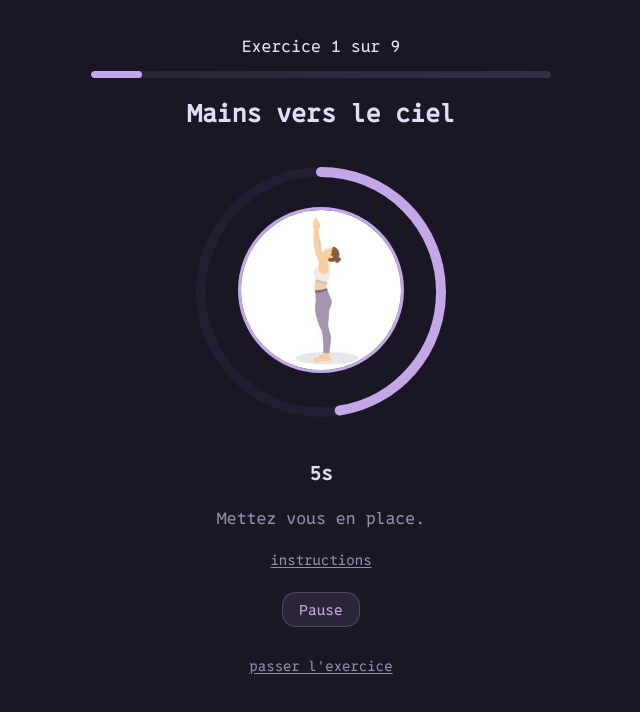
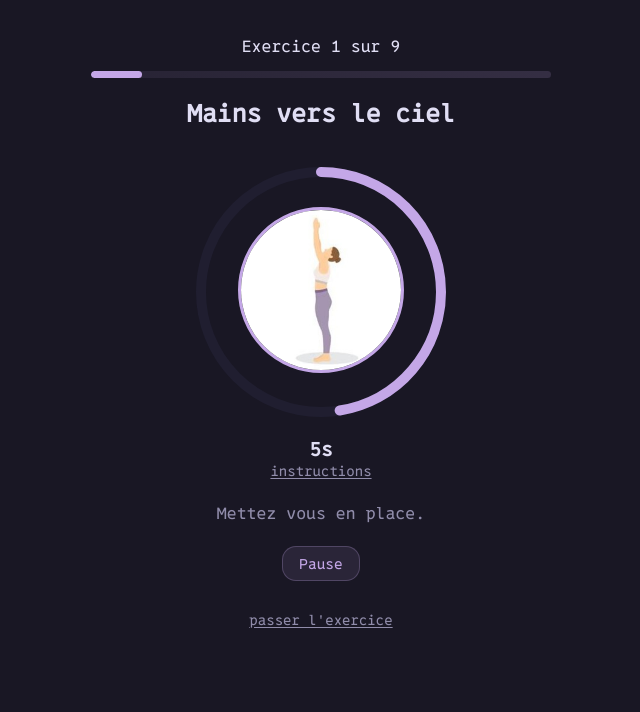
Before and after one commit to Tchoup7790/morning-streching, a Vue app: page /routine in a window 1280 px wide. Shown: the top 712 px of the page, without its empty margins (319-959 px from the left). Built offline with nearby package versions, Linux system fonts and the light colour scheme.

Commit message:
Séparation des composants

```diff
--- /dev/null
+++ b/src/components/arc-timer.vue
@@ -0,0 +1,229 @@
+<template>
+  <div>
+    <!-- SVG circular timer wrapper -->
+    <svg :width="SIZE" :height="SIZE" class="timer-svg">
+      <!-- Static background arc -->
+      <circle
+        :cx="CENTER"
+        :cy="CENTER"
+        :r="RADIUS"
+        :stroke-width="STROKE"
+        fill="none"
+        class="timer-bg"
+      />
+
+      <!-- Dynamic animated arc -->
+      <circle
+        ref="progressCircle"
+        :cx="CENTER"
+        :cy="CENTER"
+        :r="RADIUS"
+        :stroke-width="STROKE"
+        fill="none"
+        stroke-linecap="round"
+        :stroke-dasharray="CIRCUMFERENCE"
+        :stroke-dashoffset="CIRCUMFERENCE"
+        style="transform: rotate(-90deg); transform-origin: 50% 50%"
+        class="timer-progress"
+      />
+    </svg>
+
+    <!-- Image centered OVER the circle -->
+    <div class="image-wrapper">
+      <img :src="props.image" alt="exercice-image" class="exercise-image" />
+    </div>
+
+    <!-- Remaining time -->
+    <h3 class="timer-value">{{ state.remaining }}s</h3>
+
+    <!-- Drawer Toggler -->
+    <a href="#" @click.prevent="emit('openDrawer')">Instructions</a>
+  </div>
+</template>
+
+<script setup lang="ts">
+import { gsap } from "gsap";
+import { onUnmounted, reactive, ref, watch } from "vue";
+
+// Audio for last three seconds
+const beepD = new Audio("/sounds/beep-down.mp3");
+beepD.preload = "auto";
+
+// Audio for first second
+const beepU = new Audio("/sounds/beep-up.mp3");
+beepU.preload = "auto";
+
+// Props from parent defining exercise duration
+const props = defineProps({
+  duration: {
+    type: Number,
+    required: true,
+  },
+  image: {
+    type: String,
+    required: true,
+  },
+  isPaused: {
+    type: Boolean,
+    required: true,
+  },
+});
+
+// Reference to animated circle
+const progressCircle = ref<SVGCircleElement | null>(null);
+
+// State structure
+interface CustomTimerState {
+  remaining: number; // seconds left in current phase
+  lastRemaining: number; // last second left in current phase
+}
+
+// Initial state values
+const state: CustomTimerState = reactive({
+  remaining: 0,
+  lastRemaining: 0,
+});
+
+// Event emitted when exercise phase finishes
+const emit = defineEmits<{
+  (e: "openDrawer"): void;
+  (e: "finished"): void;
+}>();
+
+// SVG dimensions and geometry
+const SIZE = 250;
+const STROKE = 10;
+const CENTER = SIZE / 2;
+const RADIUS = (SIZE - STROKE) / 2;
+const CIRCUMFERENCE = 2 * Math.PI * RADIUS;
+
+// GSAP animation reference
+let gsapTween: gsap.core.Tween | null = null;
+
+// Function handling timer animation
+function runTimer(duration: number, onDone: () => void) {
+  if (!progressCircle.value) return;
+
+  // Kill previous animations if any
+  gsapTween?.kill();
+
+  // Make remaining the duration of the animation
+  state.remaining = duration;
+
+  // Reset animation
+  const anim = { progress: 0 };
+
+  // Trigger start sound
+  try {
+    beepU.currentTime = 0;
+    beepU.play();
+  } catch (_) {}
+
+  // Reset arc to full circle
+  gsap.set(progressCircle.value, {
+    strokeDashoffset: CIRCUMFERENCE,
+  });
+
+  // Start animation
+  gsapTween = gsap.to(anim, {
+    progress: 1,
+    duration,
+    ease: "none",
+    onUpdate: () => {
+      // Update arc visual offset
+      const offset = CIRCUMFERENCE * (1 - anim.progress);
+      gsap.set(progressCircle.value, { strokeDashoffset: offset });
+
+      // Update remaining seconds
+      const newRemaining = Math.ceil(duration * (1 - anim.progress));
+      state.remaining = newRemaining;
+
+      // Trigger sound during last 3 seconds
+      if (
+        state.lastRemaining !== newRemaining &&
+        state.remaining <= 3 &&
+        state.remaining > 0
+      ) {
+        try {
+          beepD.currentTime = 0;
+          beepD.play();
+        } catch (_) {}
+      }
+
+      state.lastRemaining = newRemaining;
+    },
+    onComplete: onDone,
+  });
+}
+
+// Handle new duration
+watch(
+  () => props.duration,
+  (value) => {
+    if (value) {
+      runTimer(value, () => emit("finished"));
+    }
+  },
+);
+
+// Handle Pause/Resume
+watch(
+  () => props.isPaused,
+  (value) => {
+    if (!gsapTween) return;
+
+    if (!value) {
+      gsapTween.resume();
+    } else {
+      gsapTween.pause();
+    }
+  },
+);
+
+// Clean animation on destroy
+onUnmounted(() => gsapTween?.kill());
+</script>
+
+<style scoped>
+.timer-svg {
+  display: block;
+  padding: 20px 0;
+}
+
+.timer-value {
+  margin: 0;
+}
+
+.timer-bg {
+  stroke: var(--rp-overlay);
+  opacity: 0.6;
+}
+
+.timer-progress {
+  stroke: var(--color-primary);
+  transition: stroke-dashoffset 0.25s linear;
+}
+
+.image-wrapper {
+  position: absolute;
+  top: 60px;
+  left: 50%;
+  transform: translateX(-50%);
+  width: 160px;
+  height: 160px;
+  border-radius: 50%;
+  overflow: hidden;
+  border: 3px solid var(--color-primary);
+  background: var(--rp-surface);
+  display: flex;
+  justify-content: center;
+  align-items: center;
+  z-index: 10;
+}
+
+.exercise-image {
+  width: 100%;
+  height: 100%;
+  object-fit: cover;
+}
+</style>
--- a/src/components/custom-timer.vue
+++ b/src/components/custom-timer.vue
@@ -1,48 +1,17 @@
 <template>
   <div class="container">
-    <!-- SVG circular timer wrapper -->
-    <svg :width="SIZE" :height="SIZE" class="timer-svg">
-      <!-- Static background arc -->
-      <circle
-        :cx="CENTER"
-        :cy="CENTER"
-        :r="RADIUS"
-        :stroke-width="STROKE"
-        fill="none"
-        class="timer-bg"
-      />
-
-      <!-- Dynamic animated arc -->
-      <circle
-        ref="progressCircle"
-        :cx="CENTER"
-        :cy="CENTER"
-        :r="RADIUS"
-        :stroke-width="STROKE"
-        fill="none"
-        stroke-linecap="round"
-        :stroke-dasharray="CIRCUMFERENCE"
-        :stroke-dashoffset="CIRCUMFERENCE"
-        style="transform: rotate(-90deg); transform-origin: 50% 50%"
-        class="timer-progress"
-      />
-    </svg>
-
-    <!-- Image centered OVER the circle -->
-    <div class="image-wrapper" ref="imageRef">
-      <img :src="props.image" alt="exercice-image" class="exercise-image" />
-    </div>
-
-    <!-- Remaining time -->
-    <h3 class="timer-value">{{ state.remaining }}s</h3>
+    <ArcTimer
+      :duration="state.duration"
+      :is-paused="state.isPaused"
+      :image="props.image"
+      @finished="handleFinishTimer"
+      @open-drawer="openDrawer"
+    />
 
     <!-- Status label depending on phase -->
     <p class="timer-status" ref="statusRef">
       {{ state.isWaiting ? "Mettez vous en place." : "C'est parti !" }}
     </p>
-
-    <!-- Drawer Toggler -->
-    <a href="#" @click.prevent="openDrawer">Instructions</a>
 
     <!-- Pause / Resume button -->
     <button @click="togglePause" ref="pauseRef">
@@ -59,27 +28,11 @@
 <script setup lang="ts">
 import { gsap } from "gsap";
 import InstructionsDrawer from "./instructions-drawer.vue";
-import {
-  onMounted,
-  onUnmounted,
-  reactive,
-  ref,
-  watch,
-  type PropType,
-} from "vue";
-
-// Audio for last three seconds
-const beepD = new Audio("/sounds/beep-down.mp3");
-beepD.preload = "auto";
-
-const beepU = new Audio("/sounds/beep-up.mp3");
-beepU.preload = "auto";
+import ArcTimer from "./arc-timer.vue";
+import { onMounted, reactive, ref, watch, type PropType } from "vue";
 
 // Waiting time before exercise starts
 const WAITING_TIME = 10;
-
-// Store last remaining value to avoid repeated sound calls
-let lastRemaining = WAITING_TIME;
 
 // Props from parent defining exercise duration
 const props = defineProps({
@@ -98,14 +51,12 @@ const props = defineProps({
 });
 
 // Reference to animated
-const progressCircle = ref<SVGCircleElement | null>(null);
-const timeRef = ref<HTMLElement | null>(null);
 const statusRef = ref<Element | null>(null);
 const pauseRef = ref<Element | null>(null);
 
 // State structure
 interface CustomTimerState {
-  remaining: number; // seconds left in current phase
+  duration: number; // seconds left in current phase
   isPaused: boolean; // pause status
   isWaiting: boolean; // indicates waiting or exercise phase
   showDrawer: boolean; // show drawer
@@ -113,104 +64,31 @@ interface CustomTimerState {
 
 // Initial state values
 const state: CustomTimerState = reactive({
-  remaining: WAITING_TIME,
+  duration: 0,
   isPaused: false,
   isWaiting: true,
   showDrawer: false,
 });
 
 // Event emitted when exercise phase finishes
-const emit = defineEmits<{
-  (e: "finished"): void;
-}>();
-
-// SVG dimensions and geometry
-const SIZE = 250;
-const STROKE = 10;
-const CENTER = SIZE / 2;
-const RADIUS = (SIZE - STROKE) / 2;
-const CIRCUMFERENCE = 2 * Math.PI * RADIUS;
-
-// GSAP animation reference
-let gsapTween: gsap.core.Tween | null = null;
-
-// Function handling timer animation
-function runTimer(duration: number, onDone: () => void) {
-  if (!progressCircle.value) return;
-
-  // Kill previous animations if any
-  gsapTween?.kill();
-
-  state.remaining = duration;
-  const anim = { progress: 0 };
-
-  // Reset arc to full circle
-  gsap.set(progressCircle.value, {
-    strokeDashoffset: CIRCUMFERENCE,
-  });
-
-  // Start animation
-  gsapTween = gsap.to(anim, {
-    progress: 1,
-    duration,
-    ease: "none",
-    onUpdate: () => {
-      // Update arc visual offset
-      const offset = CIRCUMFERENCE * (1 - anim.progress);
-      gsap.set(progressCircle.value, { strokeDashoffset: offset });
-
-      // Update remaining seconds
-      const newRemaining = Math.ceil(duration * (1 - anim.progress));
-      state.remaining = newRemaining;
-
-      // Trigger sound during last 3 seconds
-      if (
-        lastRemaining !== newRemaining &&
-        newRemaining <= 3 &&
-        newRemaining > 0
-      ) {
-        try {
-          beepD.currentTime = 0;
-          beepD.play();
-        } catch (_) {}
-      }
-
-      lastRemaining = newRemaining;
-    },
-    onComplete: onDone,
-  });
-}
+const emit = defineEmits<(e: "finished") => void>();
 
 // Combined waiting + exercise cycle
-function startFullCycle() {
-  state.isWaiting = true;
-
-  // Beep on start
-  try {
-    beepU.currentTime = 0;
-    beepU.play();
-  } catch (_) {}
-
-  // First run: waiting countdown
-  runTimer(WAITING_TIME, () => {
+function handleFinishTimer() {
+  if (state.isWaiting) {
     state.isWaiting = false;
-
-    // Second run: exercise countdown
-    runTimer(props.duration, () => {
-      emit("finished");
-    });
-  });
+    state.duration = props.duration;
+  } else {
+    state.isWaiting = true;
+    emit("finished");
+  }
 }
 
 // Pause or resume animation
 function togglePause() {
-  if (!gsapTween) return;
-
   if (state.isPaused) {
-    gsapTween.resume();
     state.isPaused = false;
   } else {
-    gsapTween.pause();
     state.isPaused = true;
   }
 }
@@ -223,10 +101,7 @@ function openDrawer() {
 }
 
 // Start on mount
-onMounted(() => startFullCycle());
-
-// Clean animation on destroy
-onUnmounted(() => gsapTween?.kill());
+onMounted(() => (state.duration = WAITING_TIME));
 
 // Animate status text ("Mettez-vous en place." / "C'est parti !")
 watch(
@@ -271,55 +146,9 @@ watch(
   padding-bottom: 30px;
 }
 
-/* Ensures SVG remains centered and spaced */
-.timer-svg {
-  display: block;
-  padding: 20px 0;
-}
-
 /* Subtle text color for status text */
 .timer-status {
   color: var(--rp-subtle);
   margin: 0;
 }
-
-/* No margin for timer value */
-.timer-value {
-  margin: 0;
-}
-
-/* Background arc style */
-.timer-bg {
-  stroke: var(--rp-overlay);
-  opacity: 0.6;
-}
-
-/* Foreground animated arc */
-.timer-progress {
-  stroke: var(--color-primary);
-  transition: stroke-dashoffset 0.25s linear;
-}
-
-.image-wrapper {
-  position: absolute;
-  top: 60px;
-  left: 50%;
-  transform: translateX(-50%);
-  width: 160px;
-  height: 160px;
-  border-radius: 50%;
-  overflow: hidden;
-  border: 3px solid var(--color-primary);
-  background: var(--rp-surface);
-  display: flex;
-  justify-content: center;
-  align-items: center;
-  z-index: 10;
-}
-
-.exercise-image {
-  width: 100%;
-  height: 100%;
-  object-fit: cover;
-}
 </style>
```
